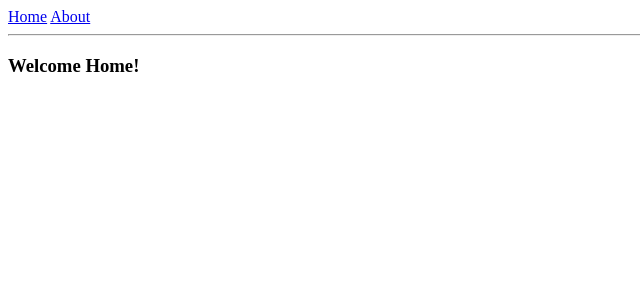
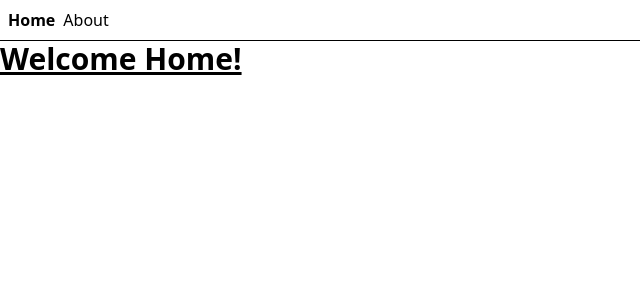
Before and after one commit to heckertobias/plushies, a React (Vite) app: page / in a window 1280 px wide. Shown: the top 300 px of the page, without its empty margins (0-640 px from the left). Built offline with nearby package versions, Linux system fonts and the light colour scheme.

Commit message:
add tailwindcss to project

```diff
--- a/index.html
+++ b/index.html
@@ -3,6 +3,7 @@
   <head>
     <meta charset="UTF-8" />
     <link rel="icon" type="image/svg+xml" href="/vite.svg" />
+    <link rel="stylesheet" type="text/css" href="src/style.css" />
     <meta name="viewport" content="width=device-width, initial-scale=1.0" />
     <title>Plushies</title>
   </head>
--- a/src/routes/index.tsx
+++ b/src/routes/index.tsx
@@ -6,8 +6,8 @@ export const Route = createFileRoute('/')({
 
 function Index() {
   return (
-    <div className="p-2">
-      <h3>Welcome Home!</h3>
+    <div>
+      <h3 className="text-3xl font-bold underline">Welcome Home!</h3>
     </div>
   )
 }
--- /dev/null
+++ b/src/style.css
@@ -0,0 +1 @@
+@import "tailwindcss";
--- a/vite.config.ts
+++ b/vite.config.ts
@@ -1,11 +1,11 @@
-// vite.config.ts
 import { defineConfig } from 'vite'
 import react from '@vitejs/plugin-react'
 import { tanstackRouter } from '@tanstack/router-plugin/vite'
+import tailwindcss from '@tailwindcss/vite'
 
 export default defineConfig({
   plugins: [
-    // Please make sure that '@tanstack/router-plugin' is passed before '@vitejs/plugin-react'
+    tailwindcss(),
     tanstackRouter({
       target: 'react',
       autoCodeSplitting: true,
```
Also changed, not shown: package.json (+7 -1 lines), tsconfig.json (added, +12 -0 lines), 1 other file (tests, documents, lock files or other folders).
